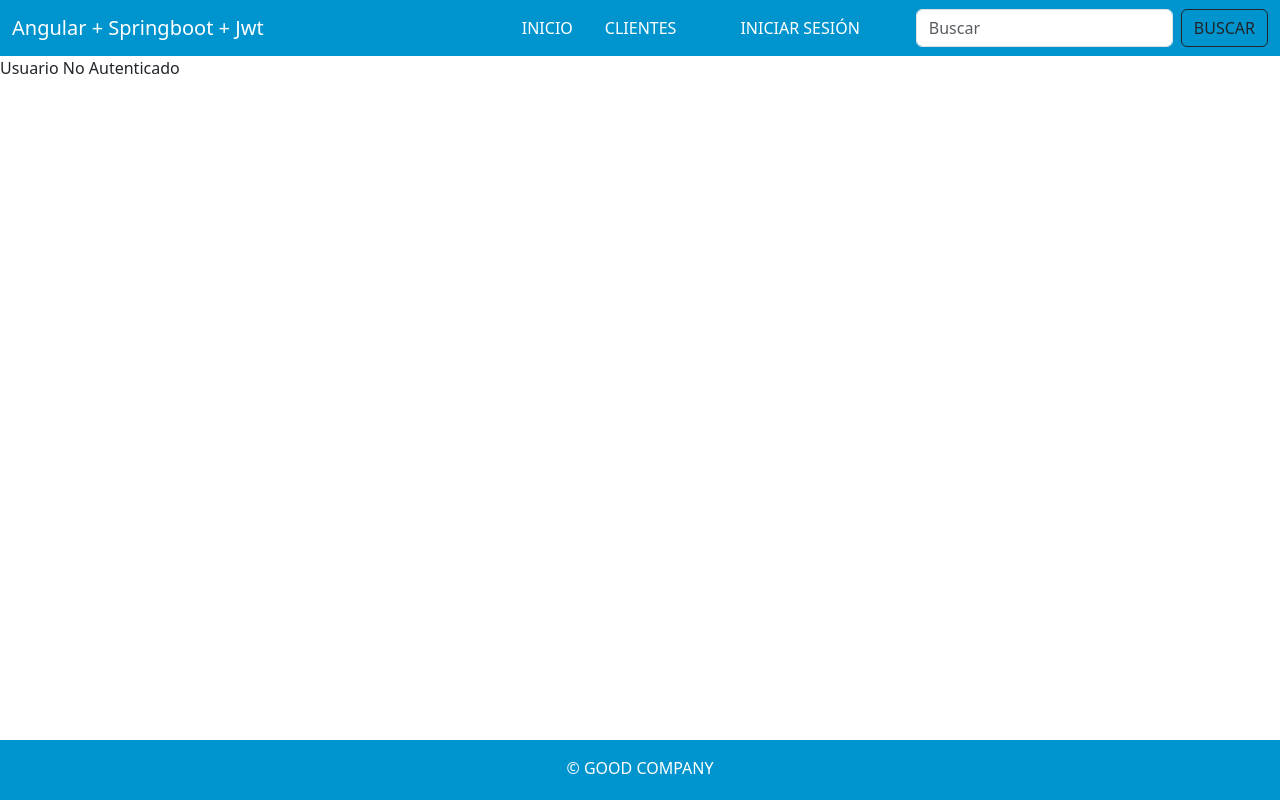
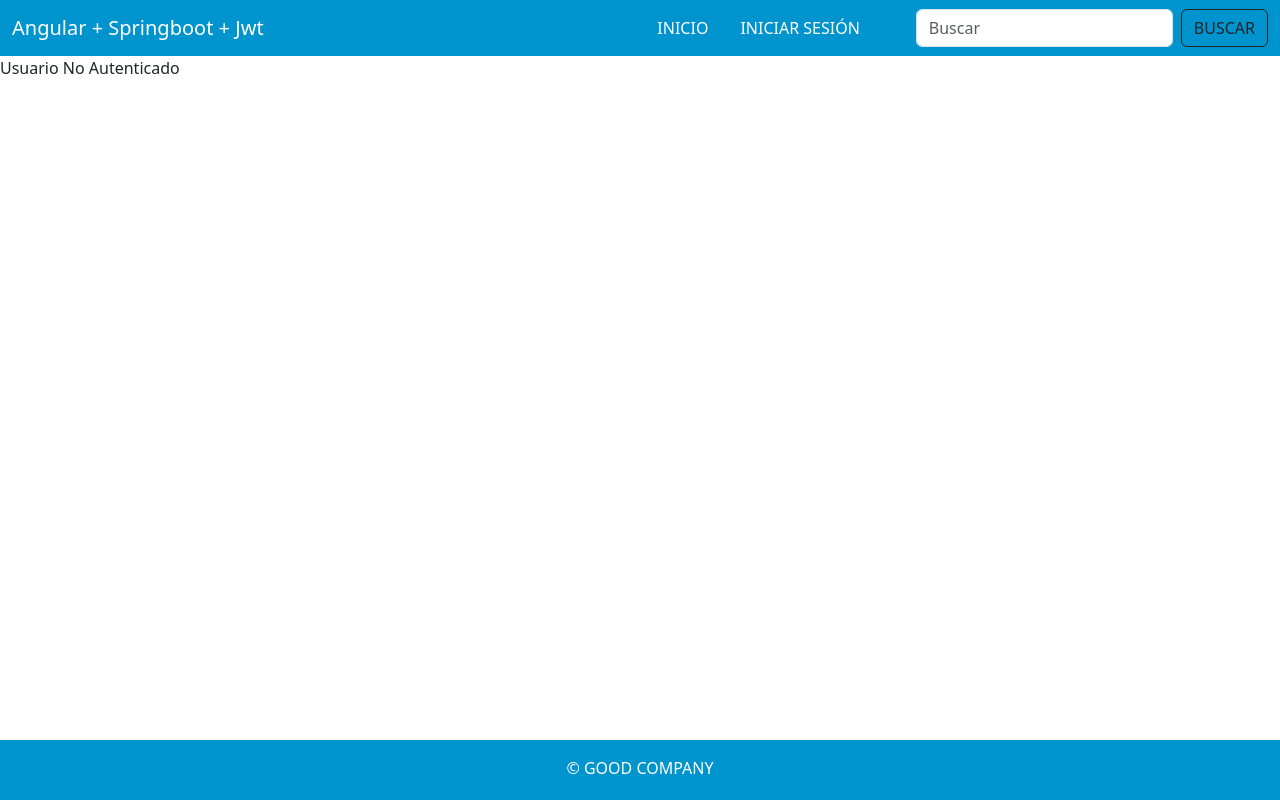
Before and after one commit to Johanlex20/Loging_Angular_Frontend_Jws, an Angular app: page /inicio in a window 1280 px wide. Before the commit this address led to /. Built offline with nearby package versions, Linux system fonts and the light colour scheme.

Commit message:
implementando sistema de ruteo y modificando rutas en el nav

```diff
--- a/src/app/app-routing.module.ts
+++ b/src/app/app-routing.module.ts
@@ -1,7 +1,13 @@
 import { NgModule } from '@angular/core';
 import { RouterModule, Routes } from '@angular/router';
+import { DashboardComponent } from './pages/dashboard/dashboard.component';
+import { LoginComponent } from './auth/login/login.component';
 
-const routes: Routes = [];
+const routes: Routes = [
+  {path:'', redirectTo:'/inicio', pathMatch:"full"},
+  {path:'inicio',component:DashboardComponent},
+  {path:'iniciar-sesion',component:LoginComponent}
+];
 
 @NgModule({
   imports: [RouterModule.forRoot(routes)],
--- a/src/app/app.component.html
+++ b/src/app/app.component.html
@@ -1,3 +1,3 @@
-<app-header></app-header>
-<app-dashboard></app-dashboard>
+<app-nav></app-nav>
+<router-outlet></router-outlet>
 <app-footer></app-footer>
--- a/src/app/pages/dashboard/dashboard.component.html
+++ b/src/app/pages/dashboard/dashboard.component.html
@@ -1,3 +1,3 @@
-<app-nav></app-nav>
+
 <p *ngIf="!userLoginOn" >Usuario No Autenticado</p>
 <P *ngIf="userLoginOn">Usuario Autenticado</P>
--- a/src/app/shared/nav/nav.component.html
+++ b/src/app/shared/nav/nav.component.html
@@ -9,14 +9,14 @@
           <li class="nav-item me-3" routerLinkActive="active">
             <a class="nav-link text-white" aria-current="page" routerLink="/inicio">INICIO</a>
           </li>
-          <li class="nav-item me-5" routerLinkActive="active">
+          <li *ngIf="userLoginOn"  class="nav-item me-5" routerLinkActive="active">
             <a class="nav-link text-white" aria-current="page" routerLink="/cliente">CLIENTES</a>
           </li>
           <li *ngIf="!userLoginOn" class="nav-item me-5" routerLinkActive="active">
-            <a class="nav-link text-white" aria-current="page" routerLink="/cliente">INICIAR SESIÓN</a>
+            <a class="nav-link text-white" aria-current="page" routerLink="/iniciar-sesion">INICIAR SESIÓN</a>
           </li>
           <li *ngIf="userLoginOn" class="nav-item me-5" routerLinkActive="active">
-            <a class="nav-link text-white" aria-current="page" routerLink="/cliente">CERRAR SESIÓN</a>
+            <a class="nav-link text-white" aria-current="page" routerLink="/inicio">CERRAR SESIÓN</a>
           </li>
         </ul>
         <form class="d-flex" role="search">
```
